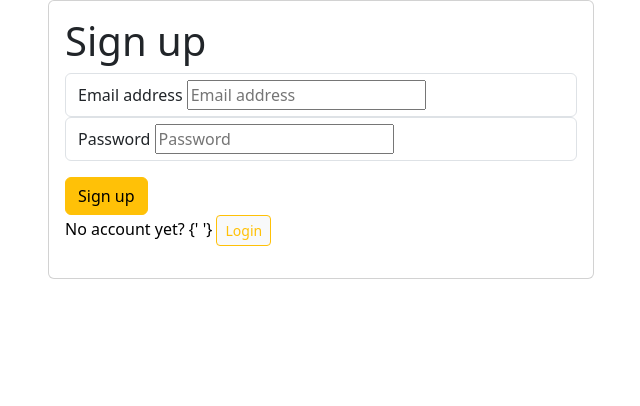
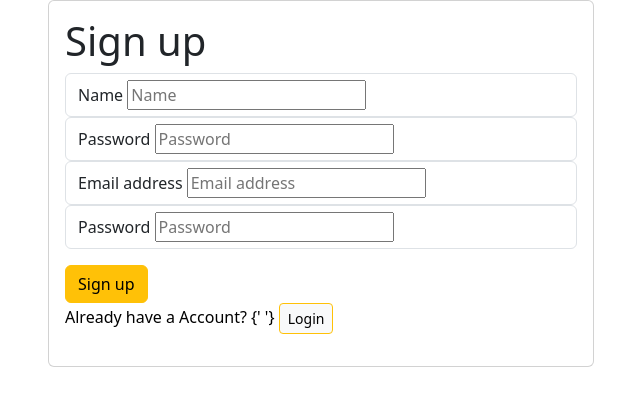
Before and after one commit to anandspaces/django-restaurant, a Django app: page /signup/ in a window 1280 px wide. Shown: the top 406 px of the page, without its empty margins (319-959 px from the left). Run offline with Django 5.2, Linux system fonts and the light colour scheme.

Commit message:
improved login and signup page

```diff
--- a/templates/login.html
+++ b/templates/login.html
@@ -12,7 +12,7 @@
 
         <form class='form-group'>
             <div class='form-control'>
-              <label htmlFor="email-address">
+                <label for="email-address">
                     Email address
                 </label>
                 <input
@@ -25,7 +25,7 @@
             </div>
 
             <div class='form-control'>
-              <label htmlFor="password">
+                <label for="password">
                     Password
                 </label>
                 <input
@@ -48,7 +48,7 @@
             No account yet? {' '}
 
             <button class="btn btn-light btn-outline-warning btn-sm">
-              Sign up
+                <a href="{% url 'signup' %}" class="text-decoration-none">Sign up</a>
                 </button>
         </p>
         </div>
--- a/templates/signup.html
+++ b/templates/signup.html
@@ -12,7 +12,31 @@
 
         <form class='form-group'>
             <div class='form-control'>
-              <label htmlFor="email-address">
+                <label for="name">
+                    Name
+                </label>
+                <input
+                    id="name"
+                    name="email"
+                    type="email"
+                    required
+                    placeholder="Name"
+                />
+            </div>
+            <div class="form-control">
+                <label for="password">
+                    Password
+                </label>
+                <input
+                    id="password"
+                    name="email"
+                    type="email"
+                    required
+                    placeholder="Password"
+                />
+            </div>
+            <div class="form-control">
+                <label for="email-address">
                     Email address
                 </label>
                 <input
@@ -25,7 +49,7 @@
             </div>
 
             <div class='form-control'>
-              <label htmlFor="password">
+                <label for="password">
                     Password
                 </label>
                 <input
@@ -45,10 +69,10 @@
         </form>
 
         <p class="text-sm text-black">
-          No account yet? {' '}
+            Already have a Account? {' '}
 
             <button class="btn btn-light btn-outline-warning btn-sm">
-              Login
+                <a href="{% url 'login' %}" class="text-decoration-none">Login</a>
                 </button>
         </p>
         </div>
```
Lines whose indentation alone changed are shown as unchanged.
